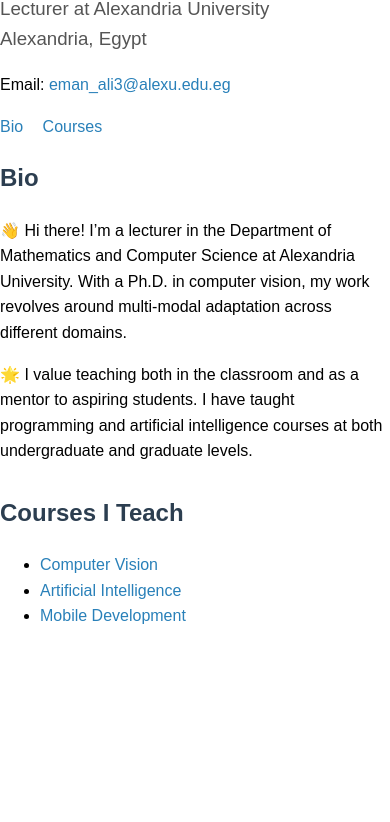
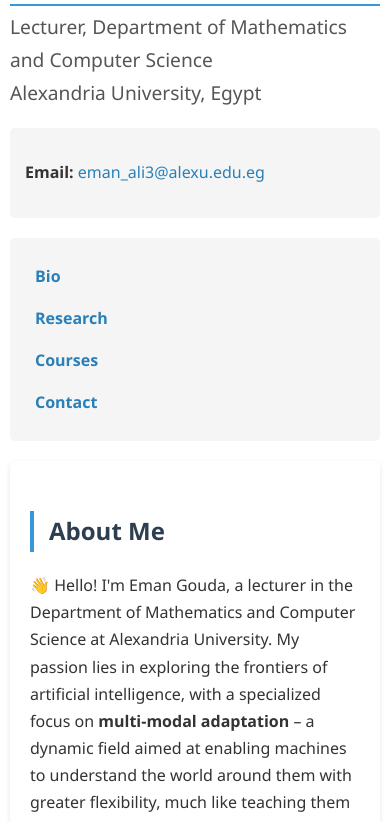
Before and after one commit to EmanAli911/emangouda.github.io, a plain HTML site: page index.html in a window 390 px wide. Shown: the part 84-906 px from the top of the page. Before the commit the page ends 844 px from the top, so only its background shows below. Drawn offline with Linux system fonts and the light colour scheme.

Commit message:
Update index.html

```diff
--- a/index.html
+++ b/index.html
@@ -2,43 +2,209 @@
 <html lang="en">
 <head>
   <meta charset="UTF-8">
-  <title>Eman Gouda, Ph.D</title>
+  <meta name="viewport" content="width=device-width, initial-scale=1.0">
+  <title>Eman Gouda, Ph.D - Alexandria University</title>
   <style>
-    body { font-family: Arial, sans-serif; max-width: 800px; margin: auto; line-height: 1.6; }
-    h1, h2 { color: #2c3e50; }
-    h1 { margin-bottom: 5px; }
-    h3 { color: #555; margin-top: 0; font-weight: normal; }
-    a { color: #2980b9; text-decoration: none; }
-    nav a { margin-right: 15px; }
-    section { margin-bottom: 30px; }
+    :root {
+      --primary-color: #2c3e50;
+      --secondary-color: #3498db;
+      --accent-color: #2980b9;
+      --text-color: #333;
+      --light-gray: #f5f5f5;
+      --border-color: #ddd;
+    }
+
+    body {
+      font-family: 'Segoe UI', Tahoma, Geneva, Verdana, sans-serif;
+      max-width: 900px;
+      margin: auto;
+      line-height: 1.7;
+      color: var(--text-color);
+      padding: 20px;
+      background-color: #fff;
+    }
+
+    h1, h2 {
+      color: var(--primary-color);
+    }
+
+    h1 {
+      margin-bottom: 5px;
+      font-size: 2.2em;
+      border-bottom: 2px solid var(--secondary-color);
+      padding-bottom: 10px;
+    }
+
+    h2 {
+      border-left: 4px solid var(--secondary-color);
+      padding-left: 15px;
+      margin-top: 30px;
+    }
+
+    h3 {
+      color: #555;
+      margin-top: 0;
+      font-weight: normal;
+      font-size: 1.2em;
+    }
+
+    a {
+      color: var(--accent-color);
+      text-decoration: none;
+      transition: color 0.3s ease;
+    }
+
+    a:hover {
+      color: var(--primary-color);
+      text-decoration: underline;
+    }
+
+    nav {
+      background-color: var(--light-gray);
+      padding: 15px;
+      border-radius: 5px;
+      margin: 20px 0;
+    }
+
+    nav a {
+      margin-right: 20px;
+      font-weight: bold;
+      padding: 5px 10px;
+      border-radius: 3px;
+    }
+
+    nav a:hover {
+      background-color: var(--secondary-color);
+      color: white;
+      text-decoration: none;
+    }
+
+    section {
+      margin-bottom: 40px;
+      padding: 20px;
+      background-color: white;
+      border-radius: 5px;
+      box-shadow: 0 2px 5px rgba(0,0,0,0.1);
+    }
+
+    .contact-info {
+      background-color: var(--light-gray);
+      padding: 15px;
+      border-radius: 5px;
+      margin: 15px 0;
+    }
+
+    .course-list {
+      list-style-type: none;
+      padding: 0;
+    }
+
+    .course-list li {
+      margin-bottom: 15px;
+      padding: 10px;
+      border-left: 3px solid var(--secondary-color);
+      background-color: var(--light-gray);
+    }
+
+    .research-interest {
+      background-color: #e8f4fc;
+      padding: 15px;
+      border-radius: 5px;
+      margin: 20px 0;
+      border-left: 4px solid var(--accent-color);
+    }
+
+    footer {
+      text-align: center;
+      margin-top: 40px;
+      padding: 20px;
+      color: #777;
+      border-top: 1px solid var(--border-color);
+    }
+
+    @media (max-width: 768px) {
+      body {
+        padding: 10px;
+      }
+
+      nav a {
+        display: block;
+        margin: 5px 0;
+      }
+
+      h1 {
+        font-size: 1.8em;
+      }
+    }
   </style>
 </head>
 <body>
   <header>
     <h1>Eman Gouda, Ph.D.</h1>
-    <h3>Lecturer at Alexandria University<br>Alexandria, Egypt</h3>
-    <p>Email: <a href="mailto:eman_ali3@alexu.edu.eg">eman_ali3@alexu.edu.eg</a></p>
+    <h3>Lecturer, Department of Mathematics and Computer Science<br>Alexandria University, Egypt</h3>
+
+    <div class="contact-info">
+      <p><strong>Email:</strong> <a href="mailto:eman_ali3@alexu.edu.eg">eman_ali3@alexu.edu.eg</a></p>
+    </div>
+
     <nav>
       <a href="#bio">Bio</a>
+      <a href="#research">Research</a>
       <a href="#courses">Courses</a>
+      <a href="#contact">Contact</a>
     </nav>
   </header>
 
   <section id="bio">
-    <h2>Bio</h2>
-    <p>👋 Hi there! I’m a lecturer in the Department of Mathematics and Computer Science at Alexandria University.
-       With a Ph.D. in computer vision, my work revolves around multi-modal adaptation across different domains.</p>
-    <p>🌟 I value teaching both in the classroom and as a mentor to aspiring students. I have taught programming and artificial intelligence courses at both undergraduate and graduate levels.</p>
+    <h2>About Me</h2>
+    <p>👋 Hello! I'm Eman Gouda, a lecturer in the Department of Mathematics and Computer Science at Alexandria University.
+      My passion lies in exploring the frontiers of artificial intelligence, with a specialized focus on <strong>multi-modal adaptation</strong> – a dynamic field aimed at enabling machines to understand the world around them with greater flexibility, much like teaching them to see and comprehend as we do.</p>
+
+    <p>🌟 Beyond my research, I find genuine joy in passing on this knowledge. I not only teach programming and artificial intelligence to undergraduate and graduate students but also strive to be a mentor to the next generation, helping them discover their passions and build their future in this exciting field.</p>
+  </section>
+
+  <section id="research">
+    <h2>Research Interests</h2>
+    <div class="research-interest">
+      <ul>
+        <li><strong>Computer Vision</strong> - Multi-modal learning and adaptation</li>
+        <li><strong>Machine Learning</strong> - Domain adaptation and transfer learning</li>
+        <li><strong>Artificial Intelligence</strong> - Cross-modal understanding and generation</li>
+      </ul>
+    </div>
   </section>
 
   <section id="courses">
     <h2>Courses I Teach</h2>
-    <ul>
-      <li><a href="https://github.com/EmanAli911/computer-vision">Computer Vision</a></li>
-      <li><a href="https://github.com/EmanAli911/artificial-intelligence">Artificial Intelligence</a></li>
-      <li><a href="https://github.com/EmanAli911/mobile-development">Mobile Development</a></li>
+    <ul class="course-list">
+      <li>
+        <a href="https://github.com/EmanAli911/computer-vision"><strong>Computer Vision</strong></a>
+        <p>Fundamentals and advanced topics in computer vision, including image processing, object detection, and multi-modal systems.</p>
+      </li>
+      <li>
+        <a href="https://github.com/EmanAli911/artificial-intelligence"><strong>Artificial Intelligence</strong></a>
+        <p>Comprehensive coverage of AI principles, algorithms, and applications in modern systems.</p>
+      </li>
+      <li>
+        <a href="https://github.com/EmanAli911/mobile-development"><strong>Mobile Development</strong></a>
+        <p>Design and development of mobile applications for iOS and Android platforms.</p>
+      </li>
     </ul>
   </section>
 
+  <section id="contact">
+    <h2>Contact</h2>
+    <p>Feel free to reach out for collaborations, research discussions, or any inquiries:</p>
+    <div class="contact-info">
+      <p><strong>Email:</strong> <a href="mailto:eman_ali3@alexu.edu.eg">eman_ali3@alexu.edu.eg</a></p>
+      <p><strong>Department:</strong> Mathematics and Computer Science</p>
+      <p><strong>University:</strong> Alexandria University</p>
+      <p><strong>Location:</strong> Alexandria, Egypt</p>
+    </div>
+  </section>
+
+  <footer>
+    <p>© 2023 Eman Gouda, Ph.D. | Department of Mathematics and Computer Science, Alexandria University</p>
+  </footer>
 </body>
 </html>
```
